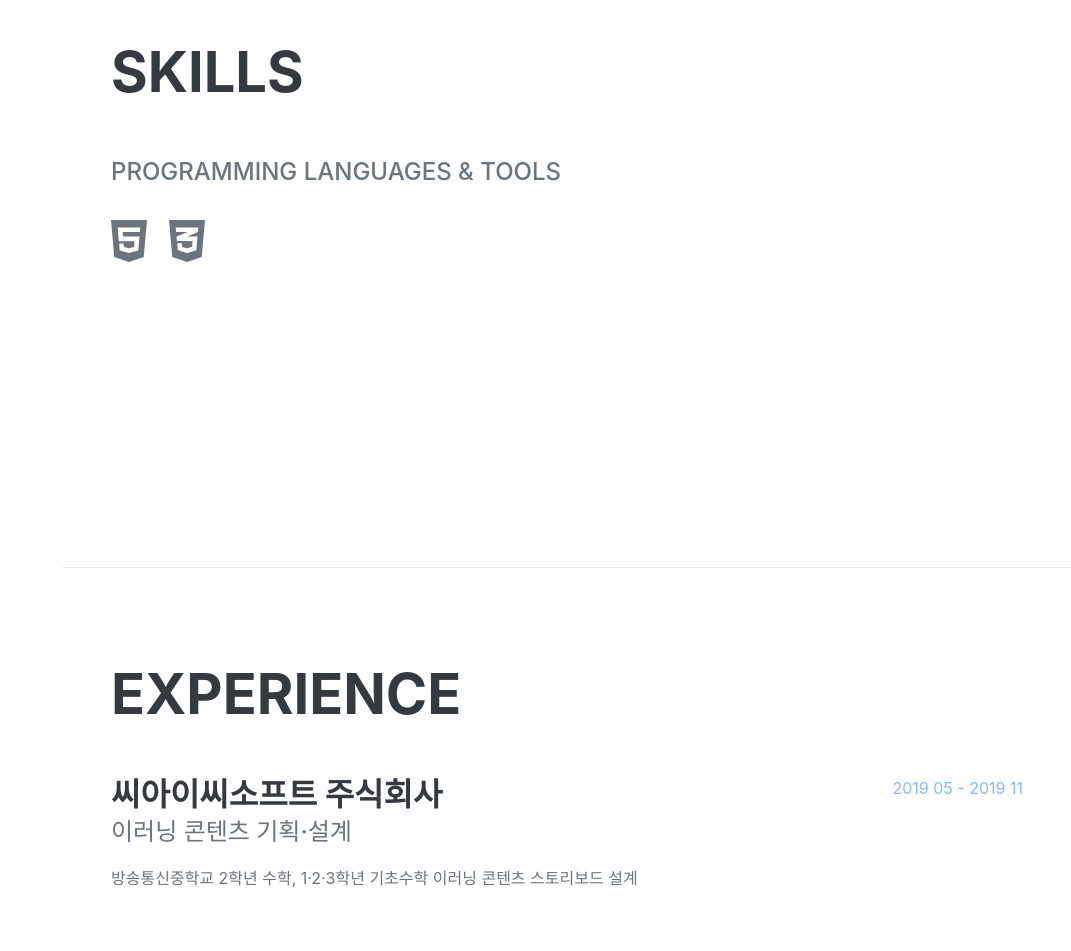
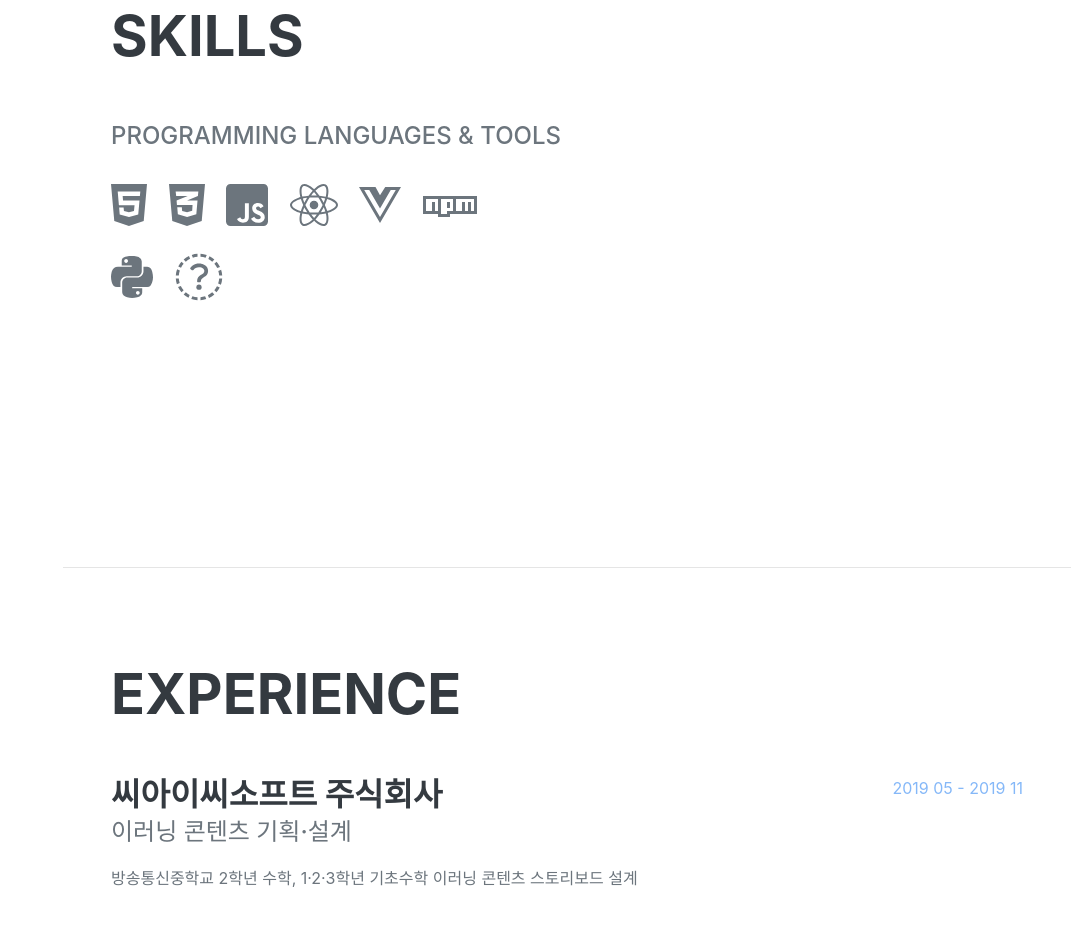
Before and after one commit to eunzi-kim/eunzi-kim.github.io, a plain HTML site: page index.html in a window 1280 px wide. Shown: the part 2785-3736 px from the top of the page, without its empty margins (209-1280 px from the left). Drawn offline with nearby package versions, Linux system fonts and the light colour scheme; a web font is replaced by a local one.

Commit message:
0919 blog update

```diff
--- a/index.html
+++ b/index.html
@@ -49,7 +49,7 @@
                     <p class="lead mb-5">역사 · 문화 · 교육에 관심이 많은 감성적인 예비개발자</p>
                     <div class="social-icons">
                         <a class="social-icon" href="https://github.com/eunzi-kim"><i class="fab fa-github"></i></a>
-                        <a class="social-icon" href="http://instagram.com/xxnxi66"><i class="fab fa-instagram"></i></a>
+                        <a class="social-icon" href="http://instagram.com/xxnxi_66"><i class="fab fa-instagram"></i></a>
                         <a class="social-icon" href="http://instagram.com/gold_eeat"><i class="fab fa-instagram"></i></a>
                     </div>
                 </div>
@@ -126,16 +126,22 @@
                     <ul class="list-inline dev-icons">
                         <li class="list-inline-item"><i class="fab fa-html5"></i></li>
                         <li class="list-inline-item"><i class="fab fa-css3-alt"></i></li>
-                        <!-- <li class="list-inline-item"><i class="fab fa-js-square"></i></li>
+                        <li class="list-inline-item"><i class="fab fa-js-square"></i></li>
+                        <li class="list-inline-item"><i class="fab fa-react"></i></li>
+                        <li class="list-inline-item"><i class="fab fa-vuejs"></i></li>
+                        <li class="list-inline-item"><i class="fab fa-npm"></i></li>
+                        <br />
+                        <li class="list-inline-item"><i class="fab fa-python"></i></li>
+                        <li class="list-inline-item"><i class="fab fa-django"></i></li>
+
+
+                        <!-- <li class="list-inline-item"><i class="fab fa-node-js"></i></li> --><!--
                         <li class="list-inline-item"><i class="fab fa-angular"></i></li>
-                        <li class="list-inline-item"><i class="fab fa-react"></i></li>
-                        <li class="list-inline-item"><i class="fab fa-node-js"></i></li>
                         <li class="list-inline-item"><i class="fab fa-sass"></i></li>
                         <li class="list-inline-item"><i class="fab fa-less"></i></li>
                         <li class="list-inline-item"><i class="fab fa-wordpress"></i></li>
                         <li class="list-inline-item"><i class="fab fa-gulp"></i></li>
-                        <li class="list-inline-item"><i class="fab fa-grunt"></i></li>
-                        <li class="list-inline-item"><i class="fab fa-npm"></i></li> -->
+                        <li class="list-inline-item"><i class="fab fa-grunt"></i></li> -->
                     </ul>
                     <!-- <div class="subheading mb-3">Workflow</div>
                     <ul class="fa-ul mb-0">
```
